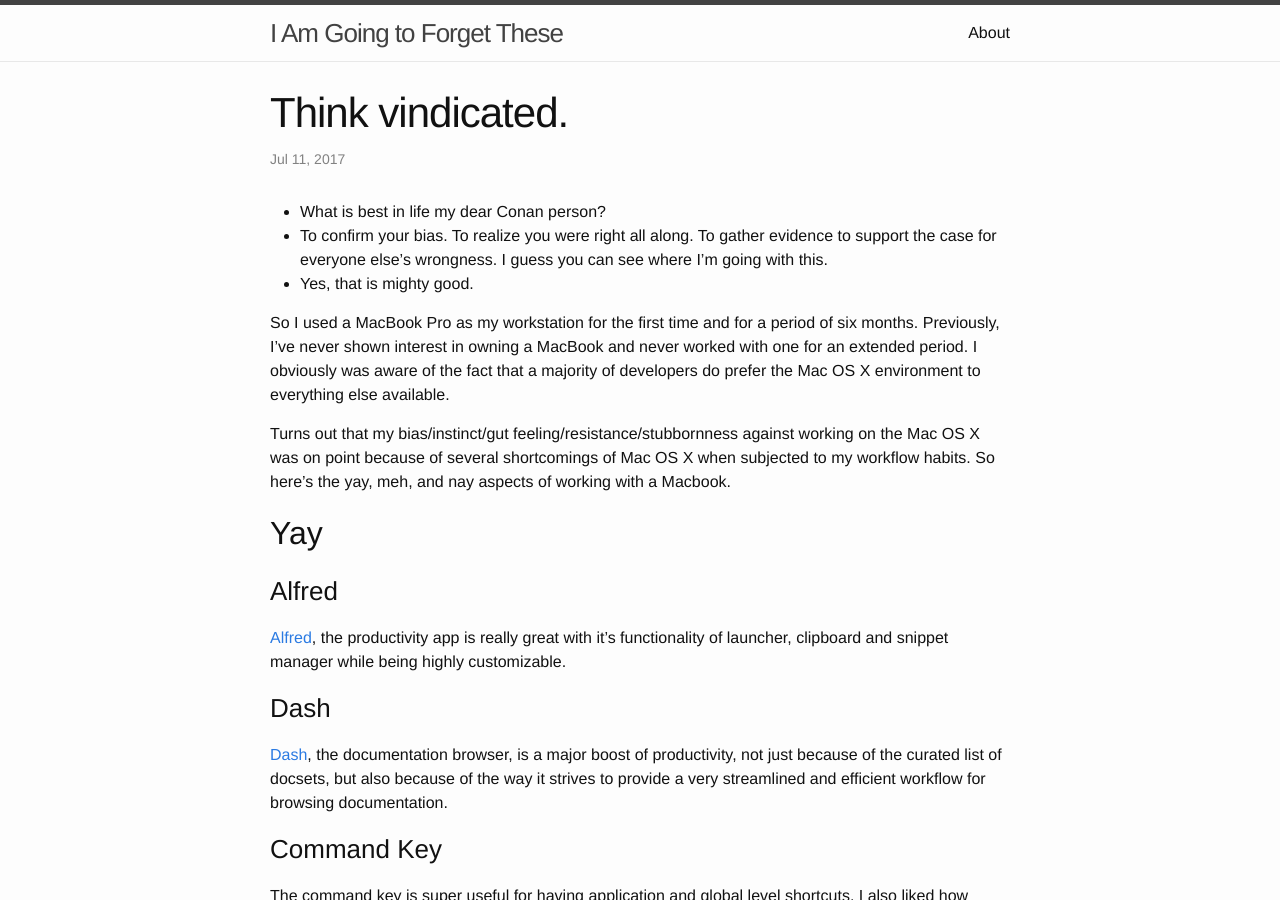
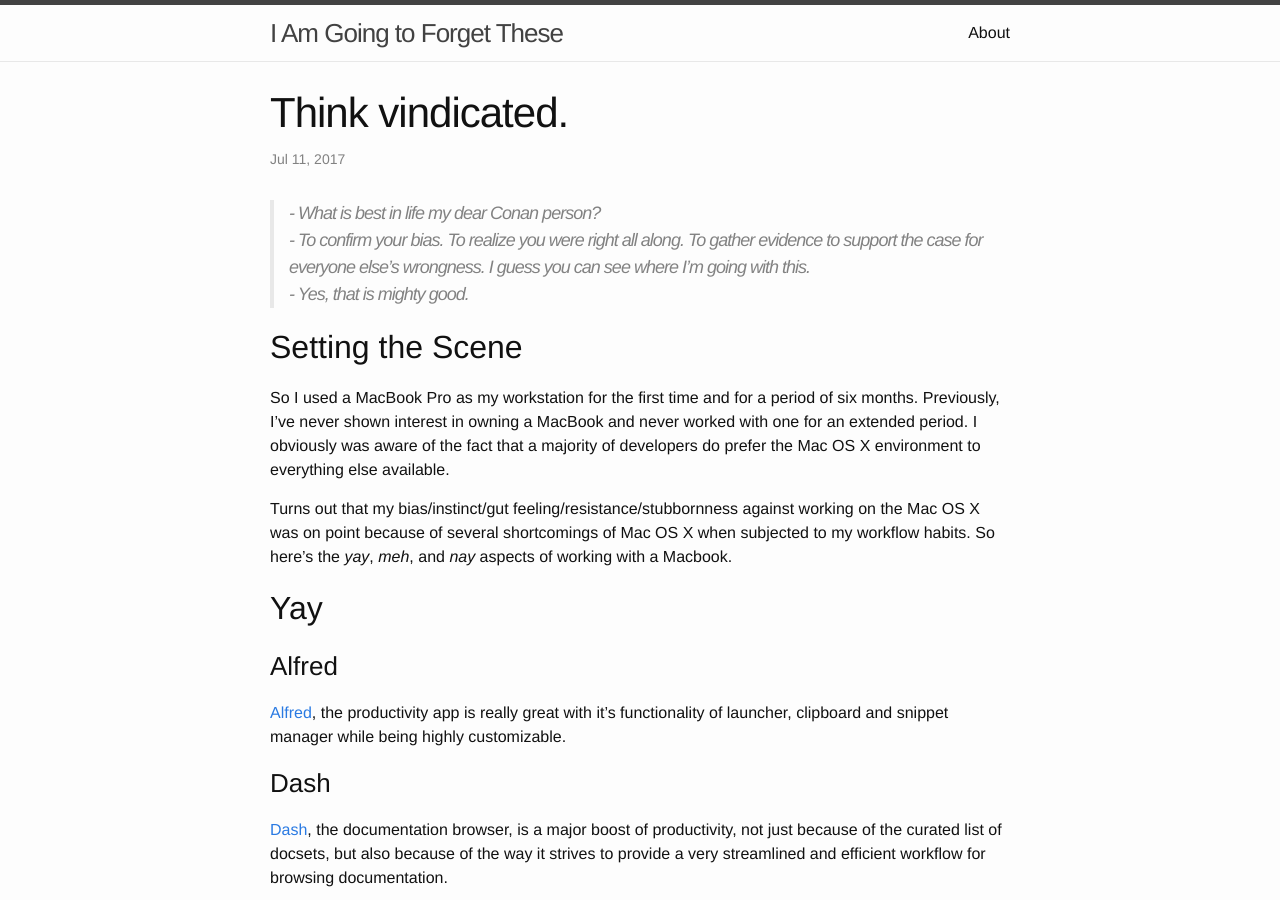
Before and after one commit to femnad/sqrt26.com, a Jekyll site: the page built from jekyll/_posts/2017-07-11-think-vindicated-.md, in a window 1280 px wide and 900 px high. Built offline with Jekyll 4.4.1, drawn with Linux system fonts in a browser that asks for light colours.

Commit message:
Formatting Update

```diff
--- a/jekyll/_posts/2017-07-11-think-vindicated-.md
+++ b/jekyll/_posts/2017-07-11-think-vindicated-.md
@@ -3,13 +3,15 @@ layout: post
 title: Think vindicated.
 date: '2017-07-11 17:15:24'
 ---
-- What is best in life my dear Conan person?
-- To confirm your bias. To realize you were right all along. To gather evidence to support the case for everyone else's wrongness. I guess you can see where I'm going with this.
-- Yes, that is mighty good.
+>\- What is best in life my dear Conan person?
+>\- To confirm your bias. To realize you were right all along. To gather evidence to support the case for everyone else's wrongness. I guess you can see where I'm going with this.
+>\- Yes, that is mighty good.
+
+## Setting the Scene ##
 
 So I used a MacBook Pro as my workstation for the first time and for a period of six months. Previously, I've never shown interest in owning a MacBook and never worked with one for an extended period. I obviously was aware of the fact that a majority of developers do  prefer the Mac OS X environment to everything else available.
 
-Turns out that my bias/instinct/gut feeling/resistance/stubbornness against working on the Mac OS X was on point because of several shortcomings of Mac OS X when subjected to my workflow habits. So here's the yay, meh, and nay aspects of working with a Macbook.
+Turns out that my bias/instinct/gut feeling/resistance/stubbornness against working on the Mac OS X was on point because of several shortcomings of Mac OS X when subjected to my workflow habits. So here's the *yay*, *meh*, and *nay* aspects of working with a Macbook.
 
 ## Yay ##
 
--- a/playbook/deploy_sqrt26.yaml
+++ b/playbook/deploy_sqrt26.yaml
@@ -1,6 +1,6 @@
 ---
 - hosts:
-    stuff
+    all
   name:
     Deploy sqrt26
 
```
